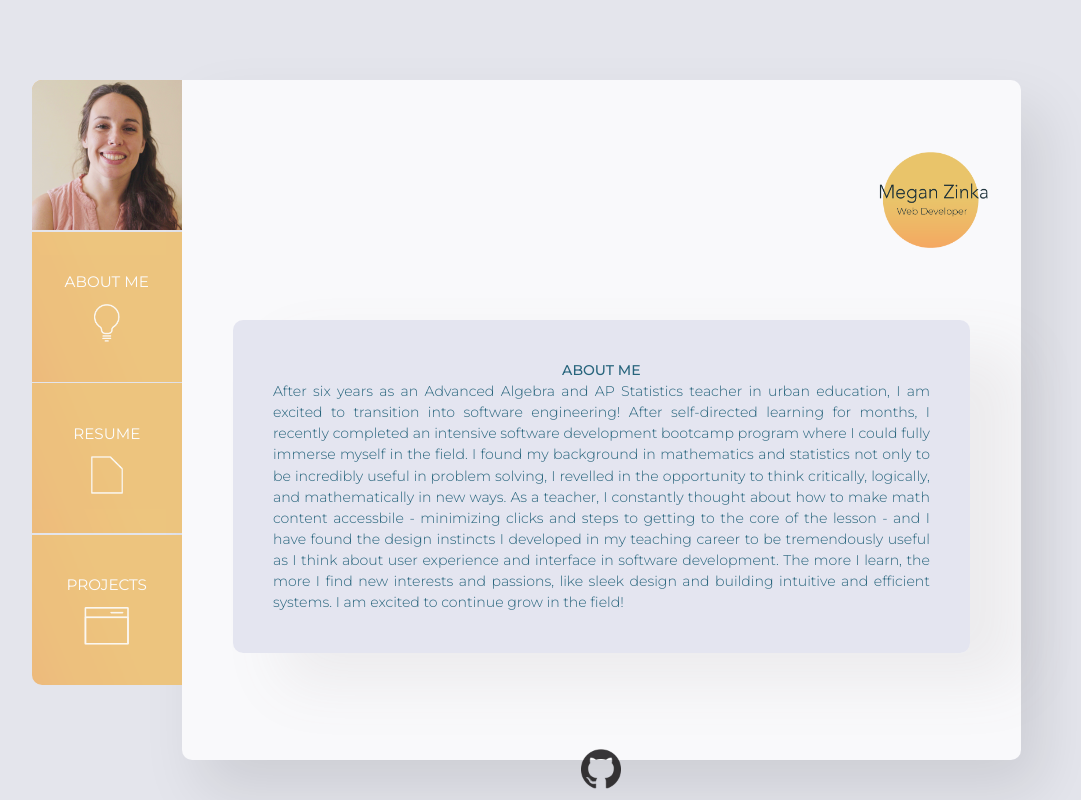
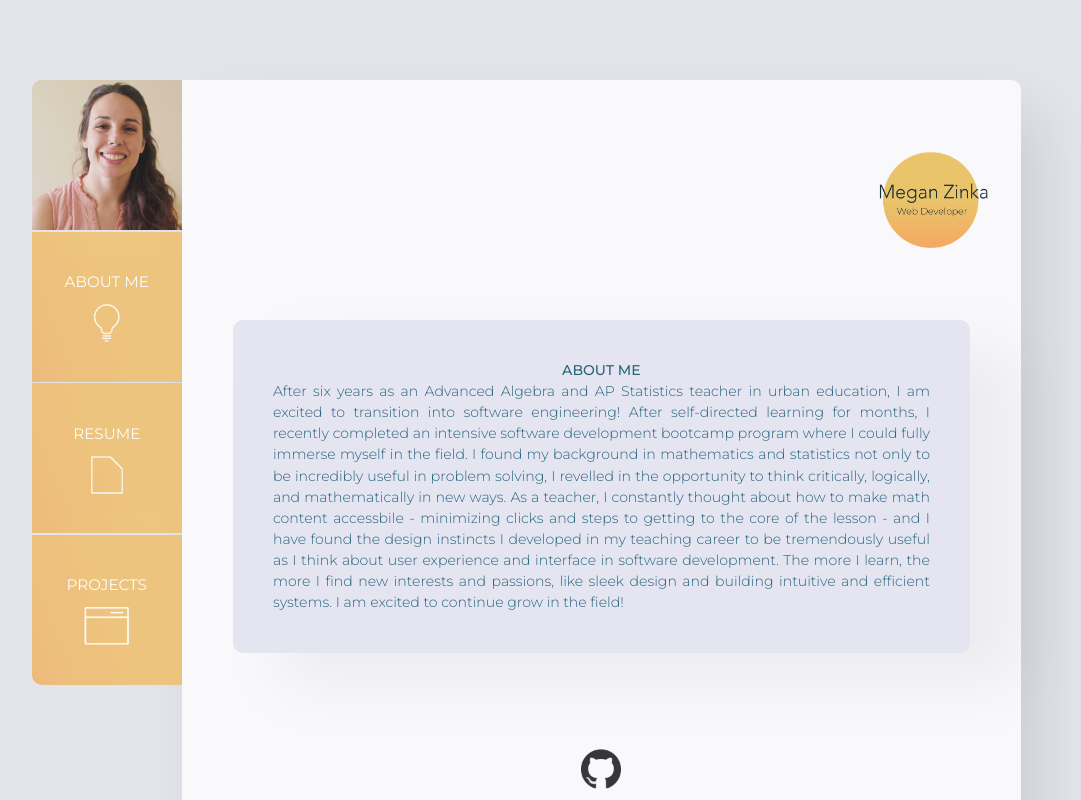
Before and after one commit to meganzinka/portfolio-site, a React (Create React App) app: page /about in a window 1280 px wide. Shown: the whole page, without its empty margins (133-1214 px from the left). Built offline with nearby package versions, Linux system fonts and the light colour scheme.

Commit message:
version 2 complete

```diff
--- a/src/style/App.css
+++ b/src/style/App.css
@@ -13,14 +13,14 @@ body {
 
 #app-wrapper {
   width: 100vw;
-  height: 100%;
+  height: 100vh;
   margin: 0;
 }
 
 #app-container {
   display: grid;
   grid-template-columns: 0.6fr 0.9fr 4fr 0.6fr;
-  grid-template-rows: 10vh 85vh 5vh;
+  grid-template-rows: 10vh auto;
 }
 
 #sidebar-container {
```
